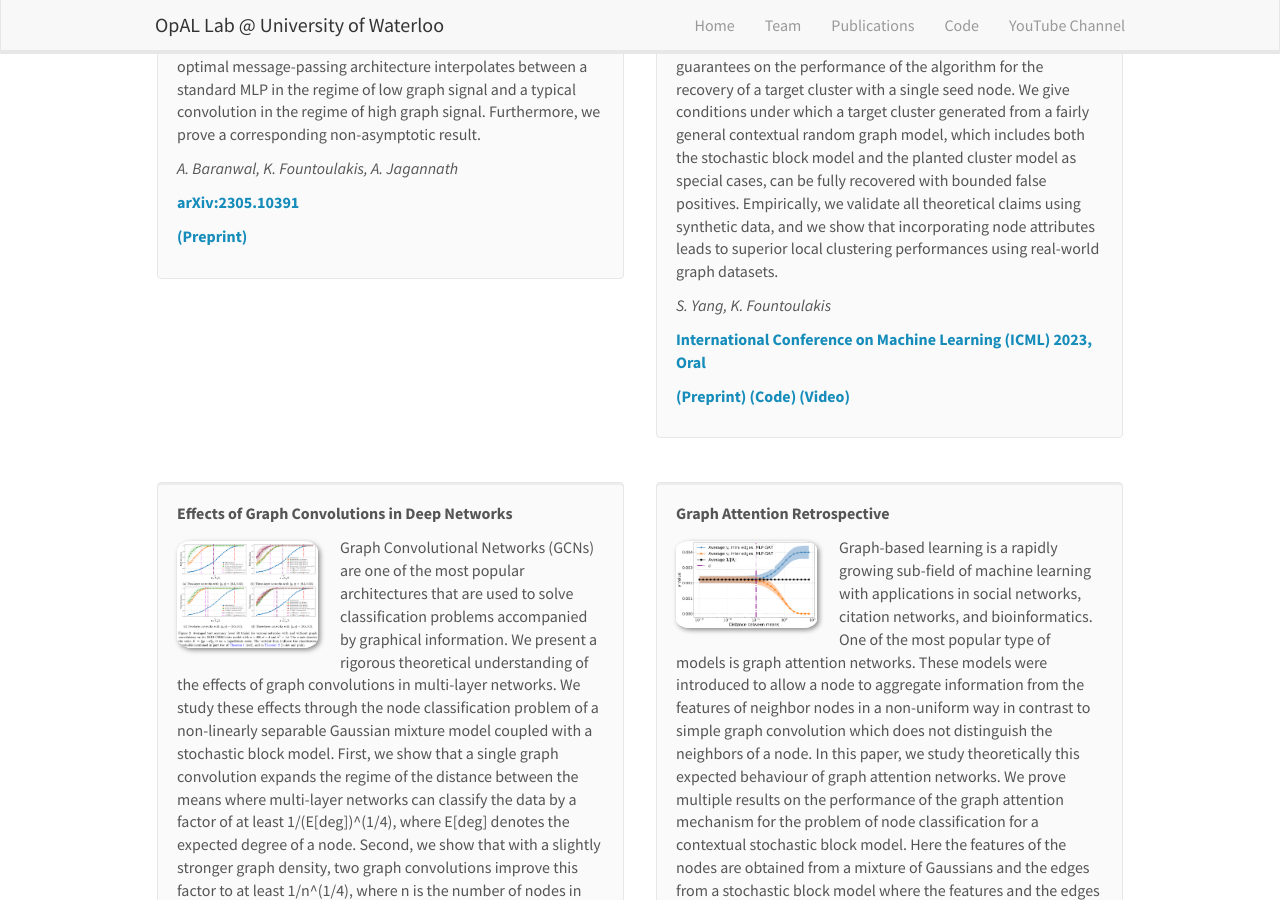
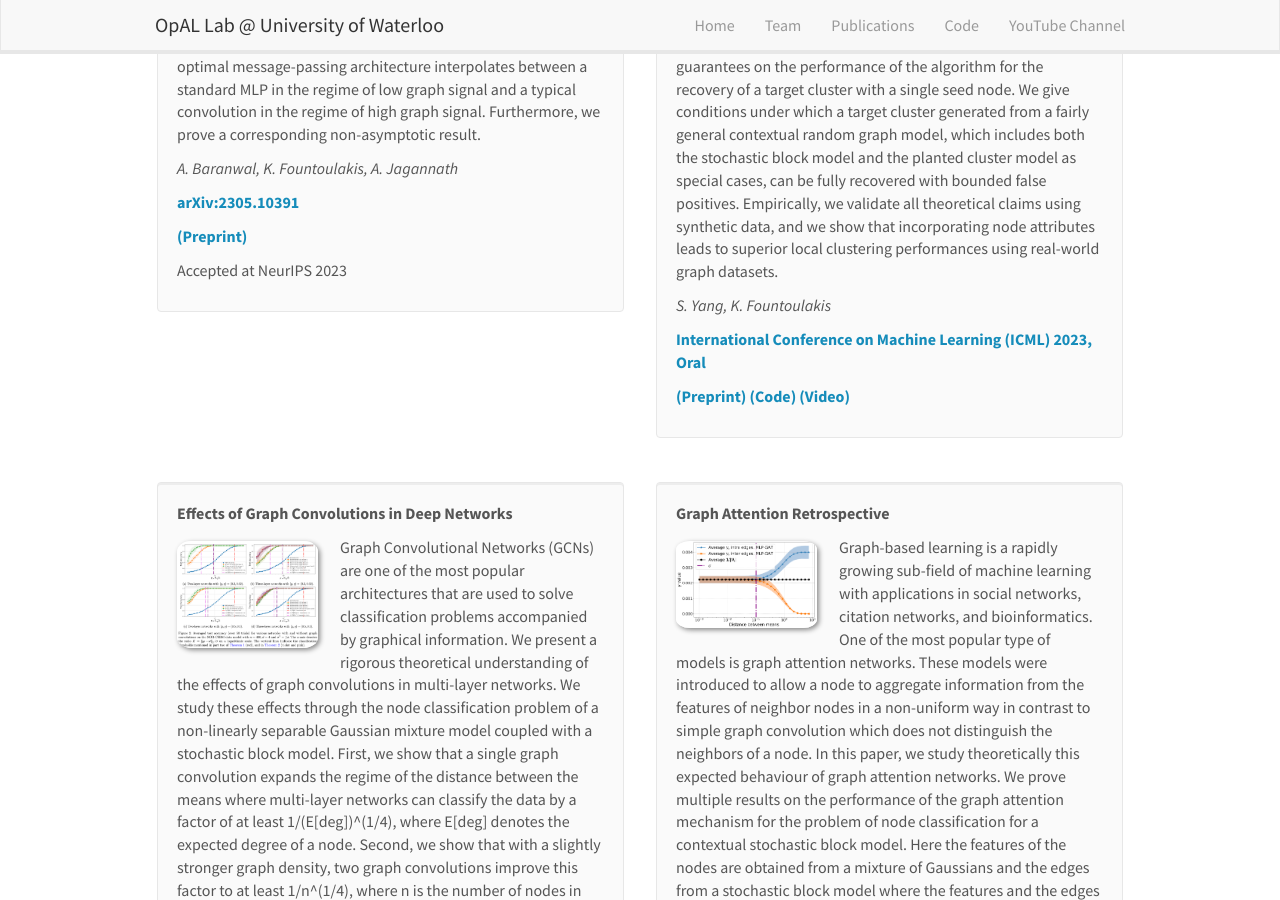
Before and after one commit to opallab/opallab.github.io, a Jekyll site: the page built from _pages/publications.md, in a window 1280 px wide and 900 px high, scrolled down 606 px. Built offline with Jekyll 4.4.1, drawn with Linux system fonts in a browser that asks for light colours; nearby versions of some CDN libraries.

Commit message:
accepted paper at neurips 2023

```diff
--- a/_data/publist.yml
+++ b/_data/publist.yml
@@ -6,7 +6,7 @@
     url: https://arxiv.org/abs/2305.10391
     display: arXiv:2305.10391
   highlight: 1
-  news2:
+  news2: Accepted at NeurIPS 2023
   code:
     url:
     display:
```
